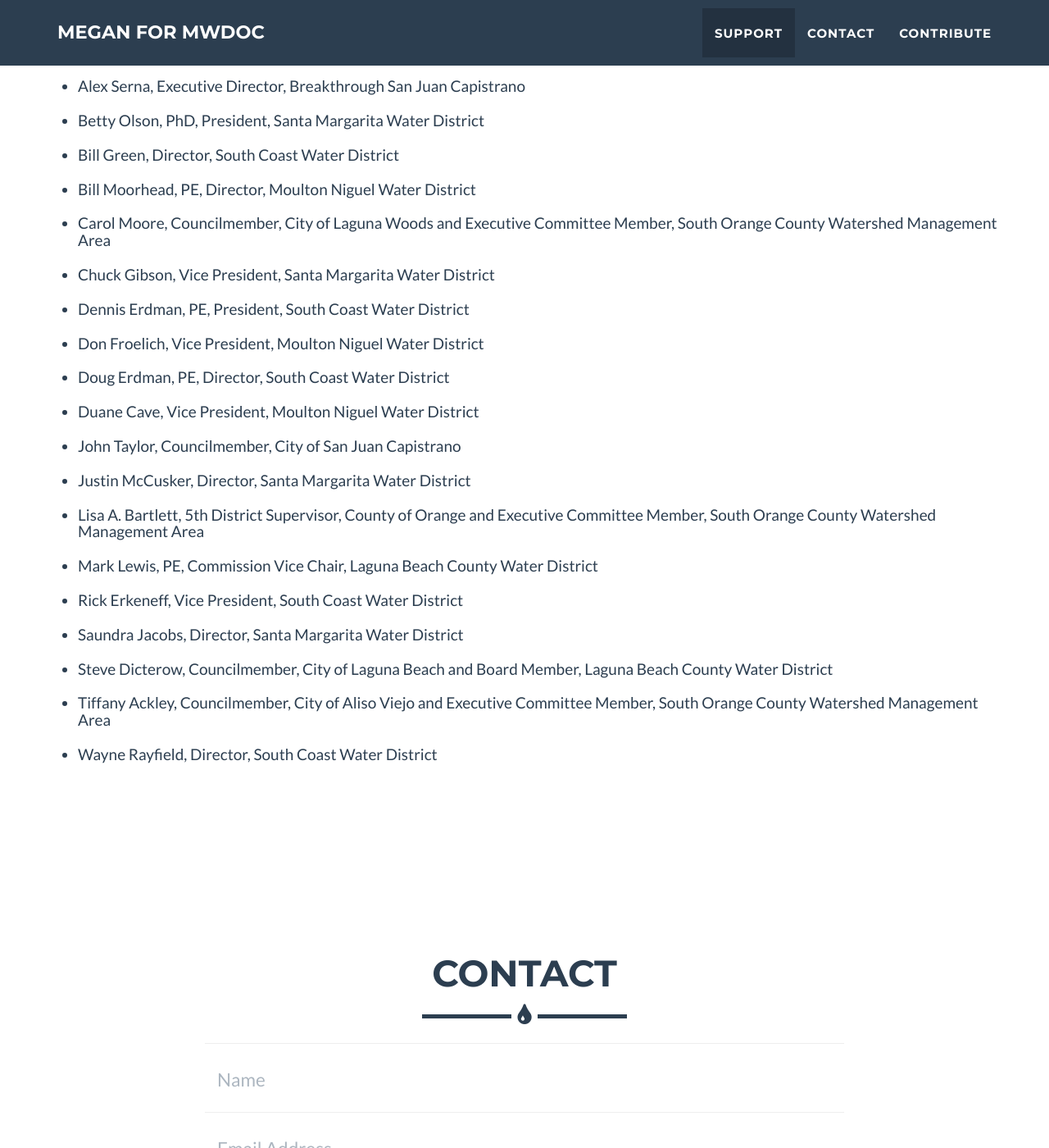
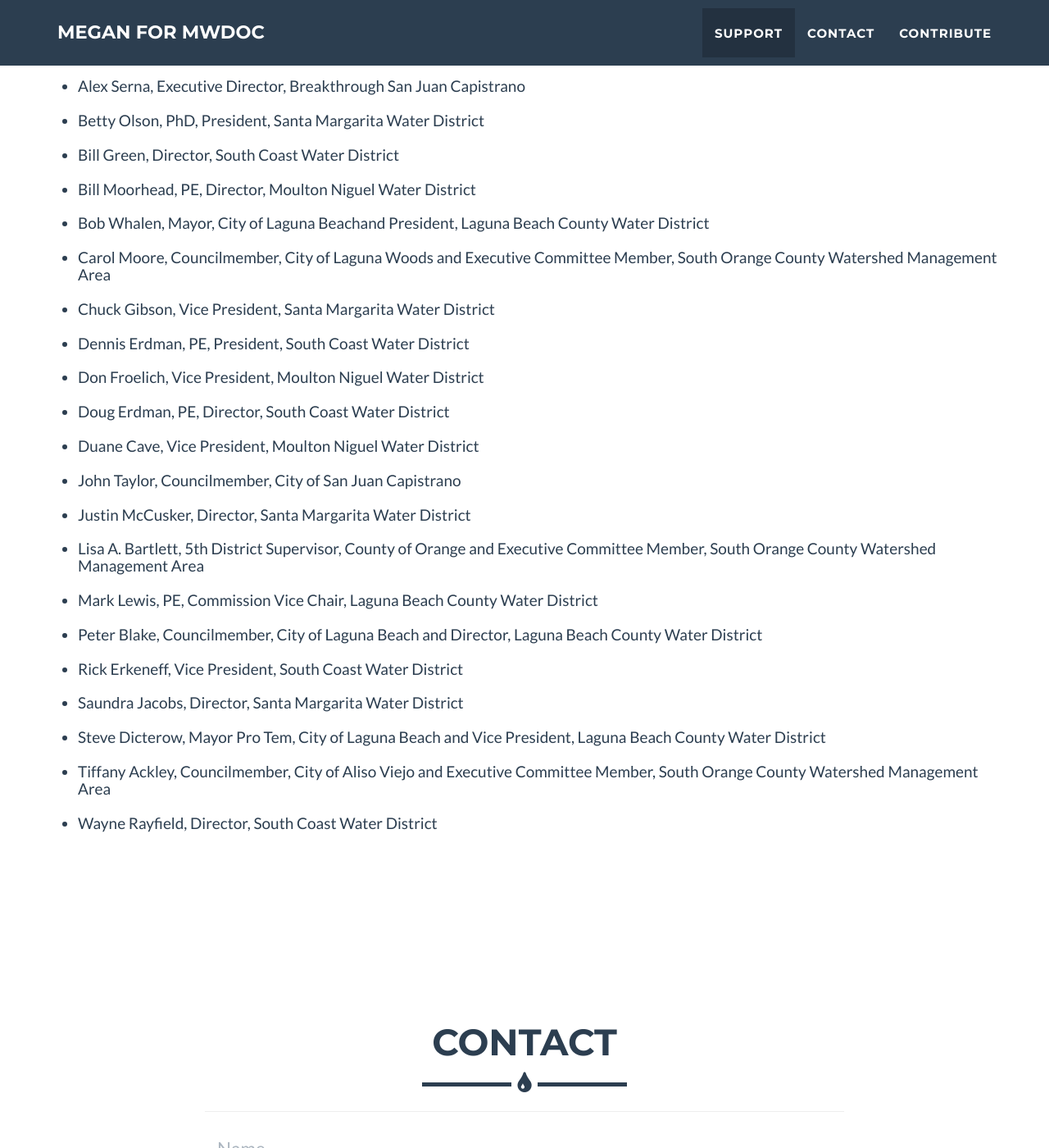
Before and after one commit to dropbar/m4m, a Jekyll site: the page built from _posts/2014-07-18-project-1.markdown, in a window 1280 px wide and 1400 px high, scrolled down 4947 px. Shown: the whole window at 82% size. Built offline with Jekyll 4.4.1, drawn with Linux system fonts in a browser that asks for light colours.

Commit message:
support updates

```diff
--- a/_includes/support.html
+++ b/_includes/support.html
@@ -13,6 +13,7 @@
                     <li>Betty Olson, PhD, President, Santa Margarita Water District</li></br>
                     <li>Bill Green, Director, South Coast Water District</li></br>
                     <li>Bill Moorhead, PE, Director, Moulton Niguel Water District</li></br>
+					<li>Bob Whalen, Mayor, City of Laguna Beachand President, Laguna Beach County Water District</li></br>
                     <li>Carol Moore, Councilmember, City of Laguna Woods and Executive Committee Member, South Orange County Watershed Management Area </li></br>
                     <li>Chuck Gibson, Vice President, Santa Margarita Water District</li></br>
                     <li>Dennis Erdman, PE, President, South Coast Water District</li></br>
@@ -23,9 +24,10 @@
                     <li>Justin McCusker, Director, Santa Margarita Water District</li></br>
                     <li>Lisa A. Bartlett, 5th District Supervisor, County of Orange and Executive Committee Member, South Orange County Watershed Management Area</li></br>
                     <li>Mark Lewis, PE, Commission Vice Chair, Laguna Beach County Water District</li></br>
+					<li>Peter Blake, Councilmember, City of Laguna Beach and Director, Laguna Beach County Water District</li></br>
                     <li>Rick Erkeneff, Vice President, South Coast Water District</li></br>
                     <li>Saundra Jacobs, Director, Santa Margarita Water District</li></br>
-					<li>Steve Dicterow, Councilmember, City of Laguna Beach and Board Member, Laguna Beach County Water District</li></br>
+					<li>Steve Dicterow, Mayor Pro Tem, City of Laguna Beach and Vice President, Laguna Beach County Water District</li></br>
                     <li>Tiffany Ackley, Councilmember, City of Aliso Viejo and Executive Committee Member, South Orange County Watershed Management Area</li></br>
                     <li>Wayne Rayfield, Director, South Coast Water District</li></br>
 				</ul>
```
